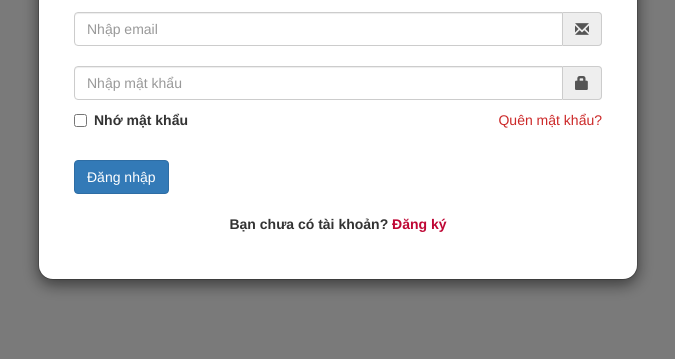
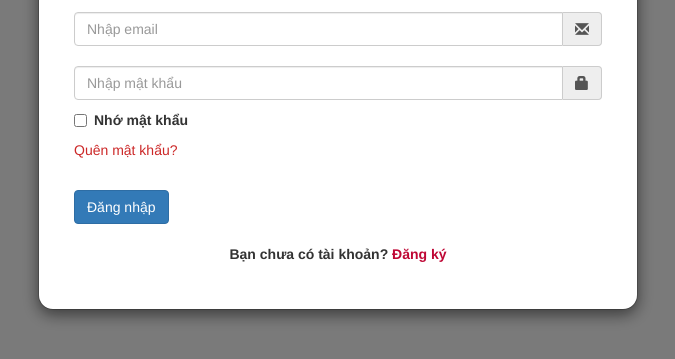
Before and after one commit to lhtc9/thietkeweb, a plain HTML site: page index1.html in a window 1280 px wide. Shown: the part 119-478 px from the top of the page, without its empty margins (302-977 px from the left). Drawn offline with nearby package versions, Linux system fonts and the light colour scheme.

Commit message:
Update index1.html

```diff
--- a/index1.html
+++ b/index1.html
@@ -74,24 +74,18 @@
           </div>
 
 <div class="checkbox">
-
-    <table width="100%">
-        <tr>
-            <td style="width:80%;">
     <label>
         <input type="checkbox">
         <b>Nhớ mật khẩu</b>
     </label>
-            </td>
-            <td class="text-right">
+</div>
+
+<p>
     <a href="index.html"
        style="color:rgb(204, 40, 40);">
        Quên mật khẩu?
     </a>
-            </td>
-        </tr>
-    </table>
-</div>
+</p>
 <br>
 <button class="btn btn-primary w-100">
      <a href="gthieu.html" style="color:white">Đăng nhập</a>
```
Lines whose indentation alone changed are shown as unchanged.
